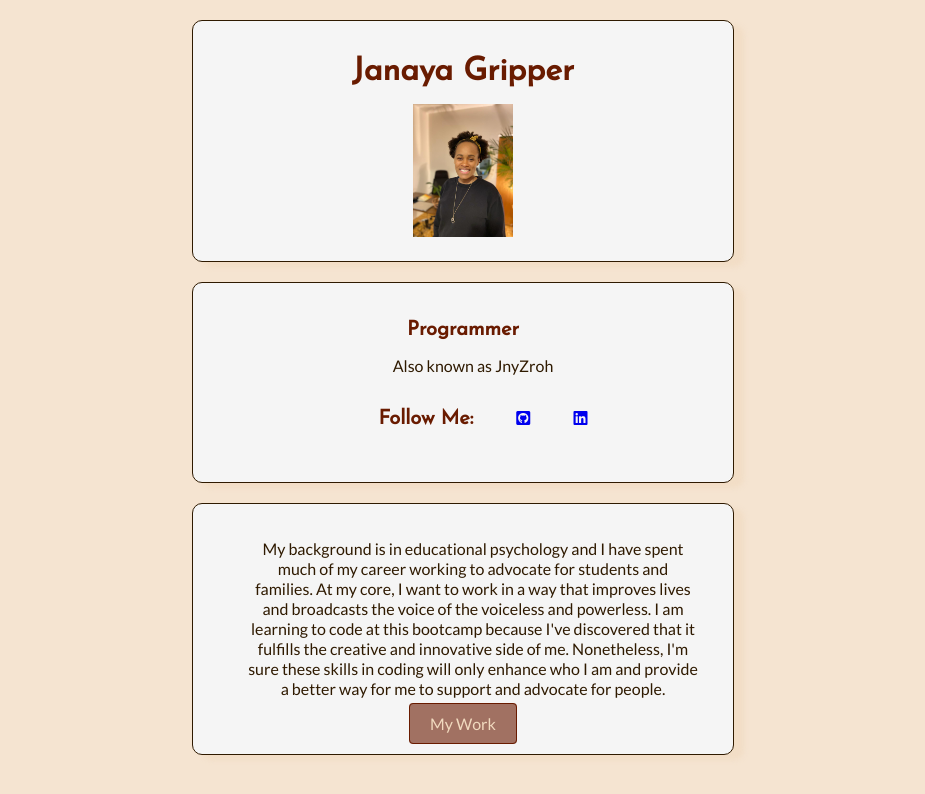
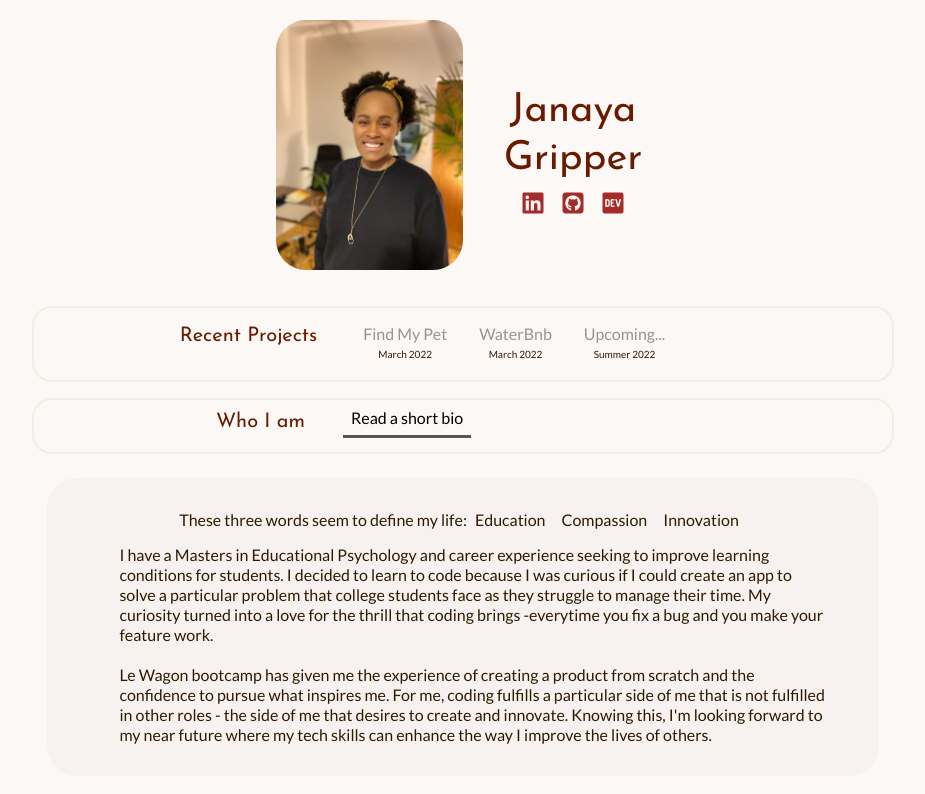
Before and after one commit to JnyZroh/profile, a plain HTML site: page index.html in a window 1280 px wide. Shown: the whole page, without its empty margins (177-1102 px from the left). Drawn offline with nearby package versions, Linux system fonts and the light colour scheme.

Commit message:
style and content changes

```diff
--- /dev/null
+++ b/css/components/tabs.css
@@ -0,0 +1,19 @@
+.tabs-underlined {
+  display: flex;
+  align-items: center;
+}
+
+.tabs-underlined .tab-underlined {
+  color: black;
+  padding: 8px;
+  margin: 8px;
+  opacity: .4;
+  cursor: pointer;
+  text-decoration: none;
+  border-bottom: 4px solid transparent;
+}
+
+.tabs-underlined .tab-underlined.active {
+  opacity: 1;
+  border-bottom: 3px solid #555555;
+}
--- /dev/null
+++ b/css/style.css
@@ -0,0 +1,144 @@
+/* black bean: 47, 16, 0
+seal brown: 98, 27, 0
+brown: 148, 86, 0
+burnt orange: 199, 80, 0 */
+@import url('https://fonts.googleapis.com/css2?family=Josefin+Sans&family=Lato&display=swap');
+@import url("components/tabs.css");
+@import url("components/banner.css");
+
+* {
+  margin: 0;
+}
+body {
+  background-color: rgba(188, 152, 116, 0.06);
+  color:rgb(47, 26, 0);
+  font-family: 'Lato', sans-serif;
+  line-height: 125%;
+  margin: 0;
+}
+
+.col-centered{
+  float: none;
+  margin: 0 auto;
+}
+
+.banner {
+  width: 100vw;
+  height: 60vh;
+  margin: 0px;
+  position: relative;
+}
+
+.banner img {
+  border-radius: 20px 0 0 20px;
+  width: auto;
+  height: 60vh ;
+}
+
+.innerBanner {
+  border-radius: 0 20px 20px 0;
+  background-color: #FFFFFF;
+  border-right: 1px solid blue;
+  border-bottom: 1px solid blue;
+  border-top: 1px solid blue;
+}
+
+.card-identity {
+  border: 1px solid blue;
+  width: 30%;
+  min-width: 150px;
+  border-radius: 10px;
+  align-items: center;
+
+}
+.card-keyword {
+  width: 70%;
+}
+
+@media (max-width: 960px) {
+  /* For a screen < 960px, this CSS will be read */
+  .container {
+    width: 700px;
+  }
+}
+
+@media (max-width: 720px) {
+  /* For a screen < 720px, this CSS will be read */
+  .container {
+    min-width: 500px;
+  }
+}
+
+@media (max-width: 540px) {
+  /* For a screen < 540px, this CSS will be read */
+  .container {
+    min-width: 300px;
+  }
+}
+
+.container {
+  /* center the page content using left & right margins to prevent it taking 100% of the window (which would be ugly). */
+  margin: 0 30px;
+}
+div.card-white {
+  /* background, border, border-radius and box-shadow */
+  margin: 20px auto;
+  /* background-color: rgb(245, 245, 245); */
+  /* background-color: rgba(241, 218, 191, 0.61); */
+  border:0.5px solid rgb(47, 26, 0);
+  border-radius: 10px;
+  box-shadow: 10px 5px 5px rgba(241, 218, 191, 0.61);
+  padding: 20px;
+  width: 600px;
+  /* height: auto; */
+}
+
+.text-align {
+  text-align: center;
+}
+
+/* Choose a nice color and font-family for headers (<h1>, <h2>, <h3>)
+Choose harmonious font-size and line-height for headers */
+h1, h2 {
+  color: rgb(105, 27, 0);
+  font-family: 'Josefin Sans', sans-serif;
+}
+h1 {
+  margin: 10px;
+}
+h2 {
+  font-size: 20px;
+}
+
+p {
+  margin: 15px 15px 15px 35px;
+}
+/* img.profile-circle {
+  width: 100px;
+} */
+
+/* Change the color & text-decoration of all the links
+Add hover effects to links using the pseudo-class a:hover. */
+.btn-blue {
+  text-decoration: none;
+  border: 1px solid rgb(105, 27, 0);
+  border-radius: 4px;
+  background-color: rgba(105, 26, 0, 0.6);
+  color: rgb(241, 218, 191);;
+  padding: 10px 20px;
+  margin: 25px;
+}
+
+.btn-blue:hover {
+  background-color: rgb(105, 27, 0);
+}
+
+.list-inline > li {
+  list-style-type: none;
+  display: inline-block;
+  padding: 0px 20px;
+}
+
+.brown {
+  color: brown
+}
--- a/index.html
+++ b/index.html
@@ -4,43 +4,121 @@
     <meta charset="UTF-8">
     <meta http-equiv="X-UA-Compatible" content="IE=edge">
     <meta name="viewport" content="width=device-width, initial-scale=1.0">
-  <link rel="stylesheet" href="style.css">
-  <link rel="stylesheet" href="https://use.fontawesome.com/releases/v5.6.3/css/all.css">
+    <link rel="stylesheet" href="https://cdn.jsdelivr.net/npm/bootstrap@4.3.1/dist/css/bootstrap.min.css" integrity="sha384-ggOyR0iXCbMQv3Xipma34MD+dH/1fQ784/j6cY/iJTQUOhcWr7x9JvoRxT2MZw1T" crossorigin="anonymous">
+    <link rel="stylesheet" href="css/style.css">
+    <!-- <link rel="stylesheet" href="https://use.fontawesome.com/releases/v5.6.3/css/all.css"> -->
     <title>Janaya Gripper</title>
   </head>
-
+  <script src="https://kit.fontawesome.com/4036912e67.js" crossorigin="anonymous"></script>
   <body>
-  <div class="container">
-    <!-- an image of yourself -->
-    <div class="card-white text-align">
-      <h1>Janaya Gripper</h1>
-      <img class="profile-circle" src="images/IMG-Janaya-January2022.jpg" alt="image of Janaya">
+    <!-- <div class="vw-100 m-0 p-0 max-vw-100" style="height: 75vh; border-bottom:1px solid black;"> -->
+    <div class="container-fluid" style="height: auto; padding:20px;">
+      <div class="row no-gutters align-items-center">
+        <div class="col d-flex justify-content-end">
+          <img src="images/IMG-Janaya-January2022.jpg" alt="image of Janaya" style="height:250px; border-radius: 30px;">
+        </div>
+        <div class="col d-flex justify-content-start">
+          <div class="text-center align-center" >
+            <h1 style="max-width: 200px;">Janaya Gripper</h1>
+            <ul class="list-inline m-0" style="color:brown">
+              <li class="p-0 mx-2"><a style="color:brown" href="https://www.linkedin.com/in/janayagripper/" target="_blank"><i class="fab fa-xl fa-linkedin"></i></a></li>
+              <li class="p-0 mx-2"><a style="color:brown" href="https://github.com/JnyZroh" target="_blank"><i class="fab fa-xl fa-github-square"></i></a></li>
+              <li class="p-0 mx-2 brown"><a style="color:brown" href="https://dev.to/jnyzroh" target="_blank"><i class="fab fa-xl fa-brands fa-dev"></i></a></li>
+            </ul>
+          </div>
+        </div>
+      </div>
     </div>
 
-    <div class="card-white text-align">
-      <!-- a header and sub-header with your name and your job title (you can put programmer now 💻) -->
-      <h2>Programmer</h2>
-      <!-- a description of yourself -->
-      <p>Also known as JnyZroh</p>
-      <!-- a list of your social links -->
-      <ul class="list-inline">
-        <li><h2>Follow Me:</h2></li>
-        <li><a href="#" target="_blank"><i class="fab fa-github-square"></i></a></li>
-        <li><a href="#" target="_blank"><i class="fab fa-linkedin"></i></a></li>
-        <!-- <li><a href="#" target="_blank"><i class="fab fa-twitter-square"></i></a></li> -->
+    <!-- <div class="container"> -->
+    <div style="margin: 0 auto; width: 65%;">
+      <div class="row justify-content-center pt-3 mt-3" style="border: 2px solid rgba(188, 152, 116, 0.12); border-radius: 20px;">
+        <div class="col-auto">
+          <h2>Recent Projects</h2>
+        </div>
+        <div class="col-6">
+          <div class="d-flex">
+            <ul class="list-inline tabs-underlined d-flex align-items-center">
+              <li class="p-0 mx-0">
+                <a href="#" class="tab-underlined">Find My Pet<br></a>
+                <p class="m-0 text-center" style="font-size: x-small;">March 2022</p>
+              </li>
+              <li class="p-0 mx-0">
+                <a href="#" class="tab-underlined">WaterBnb</a>
+                <p class="m-0 text-center" style="font-size: x-small;">March 2022</p>
+              </li>
+              <li class="p-0 mx-0">
+                <a href="#" class="tab-underlined">Upcoming...</a>
+                <p class="m-0 text-center" style="font-size: x-small;">Summer 2022</p>
+              </li>
             </ul>
           </div>
+        </div>
+      </div>
 
-    <div class="card-white text-align">
-      <p>My background is in educational psychology and I have spent much of my career working
-        to advocate for students and families. At my core, I want to work in a way that improves
-        lives and broadcasts the voice of the voiceless and powerless. I am learning to code at
-        this bootcamp because I've discovered that it fulfills the creative and innovative side of me.
-        Nonetheless, I'm sure these skills in coding will only enhance who I am and provide a better
-        way for me to support and advocate for people.</p>
-        <!-- a button -->
-        <a class="btn-blue" href="#" target="_blank">My Work</a>
+      <div id="options" class="row justify-content-center mt-3 py-2 align-items-center" style="border: 2px solid rgba(188, 152, 116, 0.12); border-radius: 20px;">
+        <div class="col-2">
+          <h2 class="text-right">Who I am</h2>
         </div>
+        <div class="col-6 text-center">
+          <div class="d-flex justify-content-start">
+            <ul class="list-inline tabs-underlined">
+              <li class="p-0 mx-0">
+                <a href="#" class="tab-underlined active">Read a short bio</a>
+              </li>
+            </ul>
+          </div>
+        </div>
+      </div>
+
+      <div id="info-box" class="row my-4 py-3 d-flex justify-content-center text-center" style="background-color: rgba(188, 152, 116, 0.06); width: auto; margin: 0 auto; border-radius: 30px;" >
+        <div>
+            <ul class="list-inline tabs-underlined mt-3 mb-0">
+              <p class="m-0 text-center">These three words seem to define my life:</p>
+              <li class="p-0 mx-2">Education</li>
+              <li class="p-0 mx-2">Compassion</li>
+              <li class="p-0 mx-2">Innovation</li>
+            </ul>
+        </div>
+        <p class="text-left" style="width:85%">I have a Masters in Educational Psychology
+          and career experience seeking to improve learning conditions for students.
+          I decided to learn to code because I was curious if I could create an app to solve
+          a particular problem that college students face as they struggle to manage their time.
+          My curiosity turned into a love for the thrill that coding brings -everytime you fix
+          a bug and you make your feature work.
+          <br>
+          <br>
+          Le Wagon bootcamp has given me the experience of creating a product from scratch and
+          the confidence to pursue what inspires me. For me, coding fulfills a particular side
+          of me that is not fulfilled in other roles - the side of me that desires to create
+          and innovate. Knowing this, I'm looking forward to my near future where my tech skills
+          can enhance the way I improve the lives of others.
+        </p>
+      </div>
+
+      <!-- <div style="width: 200px; height: auto; border:1px solid black">
+        <div class="d-flex flex-wrap justify-content-around">
+          <i class="fa fa-people-group"></i> <p>Desired to improve communities (undergrad)</p>
+        </div>
+        <div class="d-flex justify-content-around">
+          <i class="fa fa-landmark-flag"></i> <p>Supported advocacy work in education (COFI)</p>
+        </div>
+        <div class="d-flex justify-content-around">
+          <i class="fa-solid fa-book-open"></i> <p>Wanted a deeper foundation (Masters)</p>
+        </div>
+        <div class="d-flex justify-content-around">
+          <i class="fa fa-people-group"></i>  <p>Mentored college students (church)</p>
+        </div>
+        <div class="d-flex justify-content-around">
+          <i class="fa fa-lightbulb"></i> <p>Curious if I could develop an app</p>
+        </div>
+        <div class="d-flex justify-content-around">
+          <i class="fa fa-laptop"></i> <p>Wanted to teach myself</p>
+        </div>
+        <div class="d-flex justify-content-around">
+          <i class="fa-solid fa-certificate"></i> <p>Desired to make this official</p>
+        </div>
+      </div> -->
     </div>
   </body>
 </html>
--- a/style.css
+++ /dev/null
@@ -1,94 +0,0 @@
-/* black bean: 47, 16, 0
-seal brown: 98, 27, 0
-brown: 148, 86, 0
-burnt orange: 199, 80, 0 */
-@import url('https://fonts.googleapis.com/css2?family=Josefin+Sans&family=Lato&display=swap');
-
-body {
-  background-color: rgba(241, 218, 191, 0.71);
-  color:rgb(47, 26, 0);
-  font-family: 'Lato', sans-serif;
-  line-height: 125%;
-}
-
-@media (max-width: 960px) {
-  /* For a screen < 960px, this CSS will be read */
-  .container {
-    width: 700px;
-  }
-}
-
-@media (max-width: 720px) {
-  /* For a screen < 720px, this CSS will be read */
-  .container {
-    width: 500px;
-  }
-}
-
-@media (max-width: 540px) {
-  /* For a screen < 540px, this CSS will be read */
-  .container {
-    width: 300px;
-  }
-}
-
-.container {
-  /* center the page content using left & right margins to prevent it taking 100% of the window (which would be ugly). */
-  margin: 0 30px;
-}
-div.card-white {
-  /* background, border, border-radius and box-shadow */
-  margin: 20px auto;
-  background-color: rgb(245, 245, 245);
-  /* background-color: rgba(241, 218, 191, 0.61); */
-  border:0.5px solid rgb(47, 26, 0);
-  border-radius: 10px;
-  box-shadow: 10px 5px 5px rgba(241, 218, 191, 0.61);
-  padding: 20px;
-  width: 500px;
-  /* height: auto; */
-}
-
-.text-align {
-  text-align: center;
-}
-
-/* Choose a nice color and font-family for headers (<h1>, <h2>, <h3>)
-Choose harmonious font-size and line-height for headers */
-h1, h2 {
-  color: rgb(105, 27, 0);
-  font-family: 'Josefin Sans', sans-serif;
-}
-
-h2 {
-  font-size: 20px;
-}
-
-p {
-  margin: 15px 15px 15px 35px;
-}
-img.profile-circle {
-  width: 100px;
-}
-
-/* Change the color & text-decoration of all the links
-Add hover effects to links using the pseudo-class a:hover. */
-.btn-blue {
-  text-decoration: none;
-  border: 1px solid rgb(105, 27, 0);
-  border-radius: 4px;
-  background-color: rgba(105, 26, 0, 0.6);
-  color: rgb(241, 218, 191);;
-  padding: 10px 20px;
-  margin: 25px;
-}
-
-.btn-blue:hover {
-  background-color: rgb(105, 27, 0);
-}
-
-.list-inline > li {
-  list-style-type: none;
-  display: inline-block;
-  padding: 0px 20px;
-}
```
Also changed, not shown: css/components/banner.css (added, +20 -0 lines), 1 other file. Lines whose indentation alone changed are shown as unchanged.
